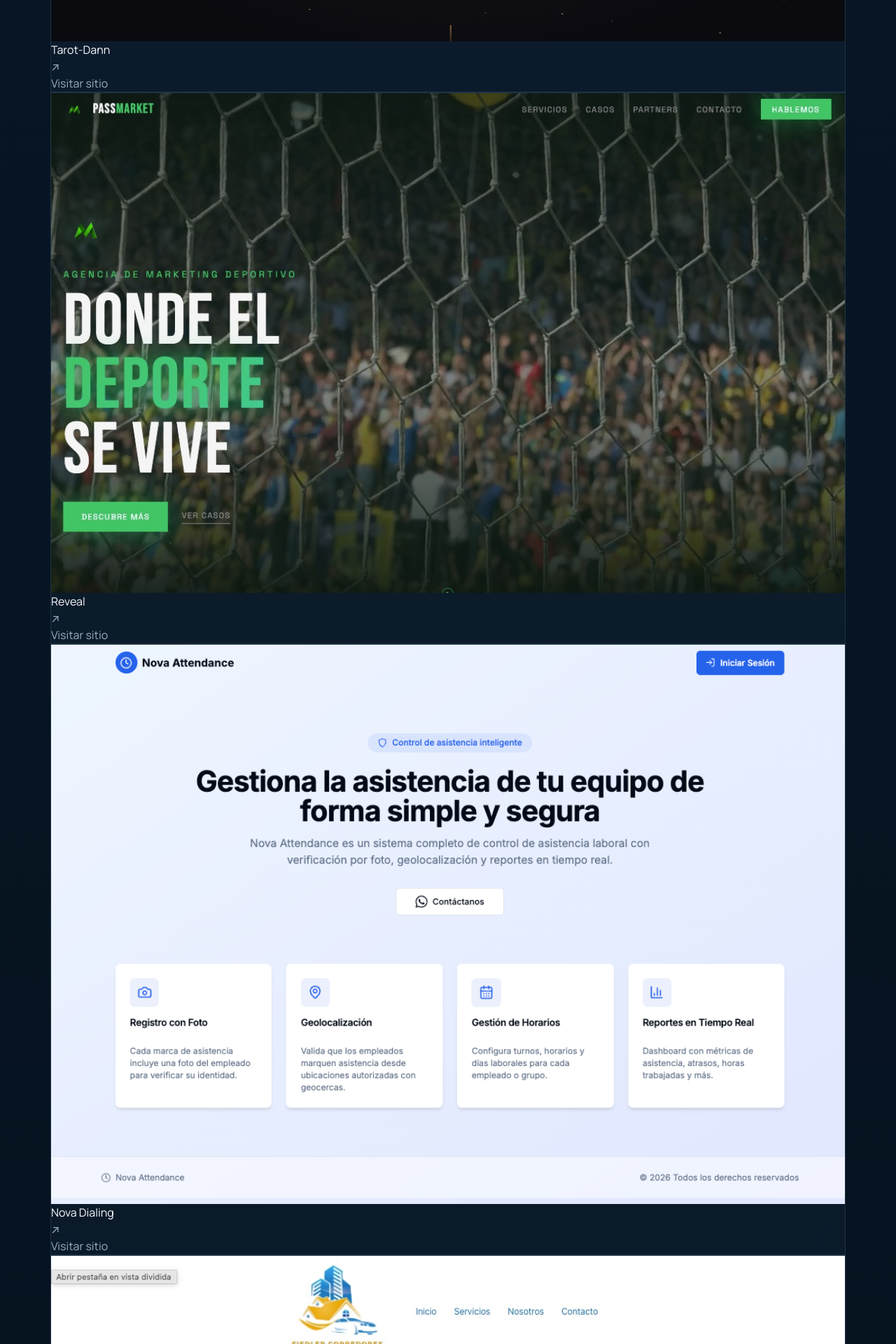
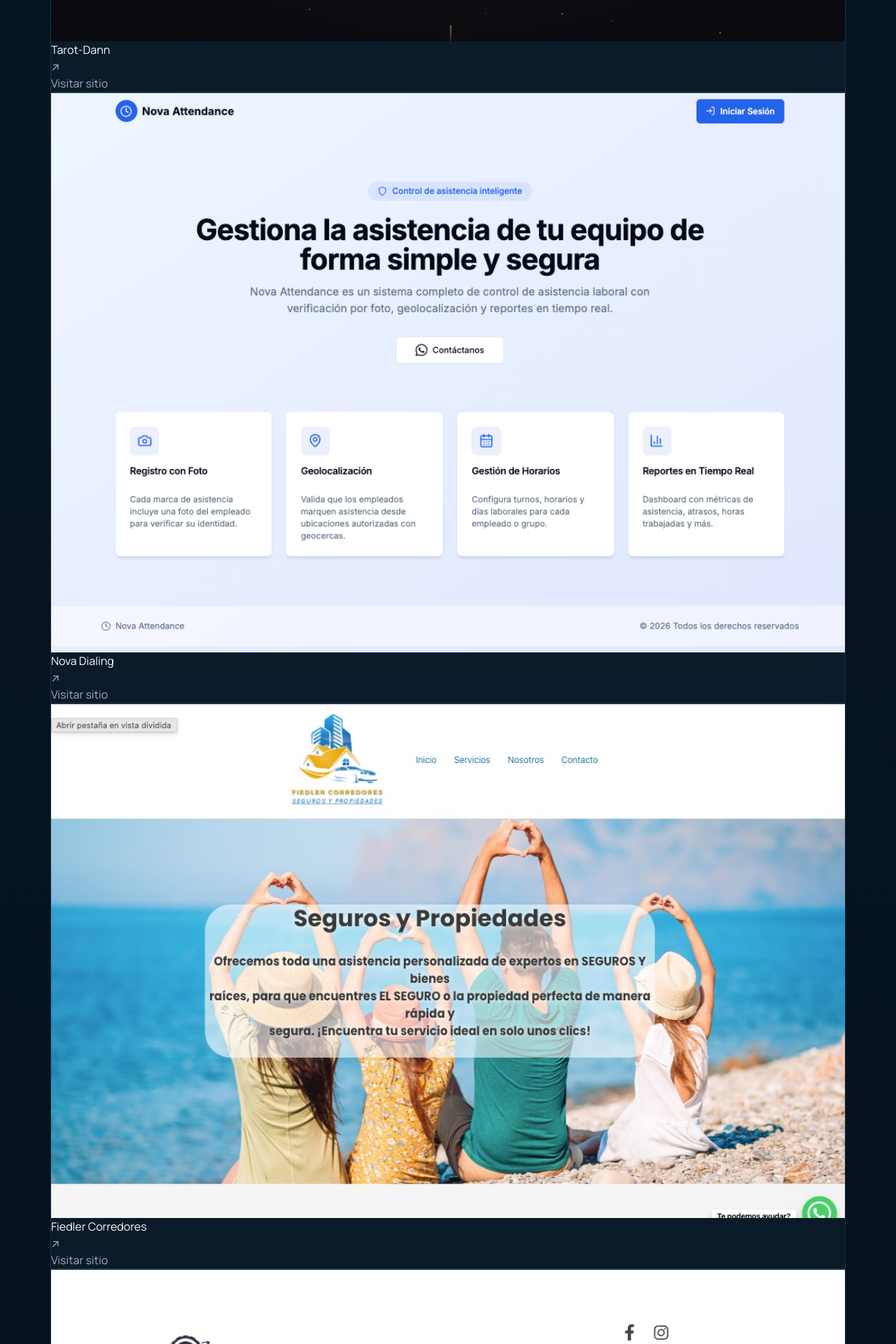
Before and after one commit to novautomatic/WebNexCommit, a React (Vite) app: page / in a window 1280 px wide. Shown: the part 3460-5380 px from the top of the page at 70% size. Built offline with nearby package versions, Linux system fonts and the light colour scheme.

Commit message:
fix: admin panel auth and session management
- Add logout button to NC Admin panel
- Fix blog creation by including author_id from authenticated user
- Remove Reveal project from portfolio section
- Show detailed error messages on save failures

```diff
--- a/src/pages/Home.jsx
+++ b/src/pages/Home.jsx
@@ -51,13 +51,6 @@ const clients = [
     gradient: 'from-amber-500/20 to-orange-500/20',
     accent: '#fbbf24',
     thumbnail: '/clients/tarot-dann.png',
-  },
-  {
-    name: 'Reveal',
-    url: 'https://reveal-rhythm-refinery.lovable.app/',
-    gradient: 'from-emerald-500/20 to-teal-500/20',
-    accent: '#34d399',
-    thumbnail: '/clients/reveal.png',
   },
   {
     name: 'Nova Dialing',
--- a/src/pages/NCAdmin.jsx
+++ b/src/pages/NCAdmin.jsx
@@ -1,6 +1,7 @@
 import React, { useState, useEffect } from 'react';
 import { Save, Trash2, Plus, Edit3 } from 'lucide-react';
 import { createClient } from '@supabase/supabase-js';
+import { useAuth } from '../components/AuthContext';
 
 const supabase = createClient(
   'https://rhifvtrzetamrfhflfzw.supabase.co',
@@ -8,6 +9,7 @@ const supabase = createClient(
 );
 
 export default function NCAdmin() {
+  const { user, logout } = useAuth();
   const [activeTab, setActiveTab] = useState('posts'); // 'posts', 'comments'
   const [posts, setPosts] = useState([]);
   const [comments, setComments] = useState([]);
@@ -64,6 +66,13 @@ export default function NCAdmin() {
 
   const handleSavePost = async (e) => {
     e.preventDefault();
+
+    // Check authentication
+    if (!user) {
+      alert('Error: No hay sesión activa. Por favor inicia sesión nuevamente.');
+      return;
+    }
+
     const formData = new FormData(e.target);
     const payload = {
       title: formData.get('title'),
@@ -73,11 +82,13 @@ export default function NCAdmin() {
       category_id: formData.get('category_id'),
       featured_image: formData.get('featured_image'),
       is_published: formData.get('is_published') === 'true',
+      author_id: user.id, // Required field
     };
 
     try {
       if (editingPost?.id) {
         // Update existing post
+        delete payload.author_id; // Don't update author_id on edit
         const { error } = await supabase
           .from('posts')
           .update({
@@ -103,7 +114,7 @@ export default function NCAdmin() {
       fetchAdminData();
     } catch (e) {
       console.error('Error saving post:', e);
-      alert('Error al guardar');
+      alert(`Error al guardar: ${e.message}`);
     }
   };
 
@@ -132,6 +143,12 @@ export default function NCAdmin() {
           <p className="text-brand-muted">Gestión de contenidos NexCommit</p>
         </div>
         <div className="flex gap-4">
+          <button
+            onClick={logout}
+            className="px-4 py-2 rounded-xl border border-white/10 text-white/70 hover:text-white hover:border-white/20 transition-colors text-sm"
+          >
+            Cerrar Sesión
+          </button>
           <button
             onClick={() => setEditingPost({})}
             className="btn btn-brand flex items-center gap-2"
```
